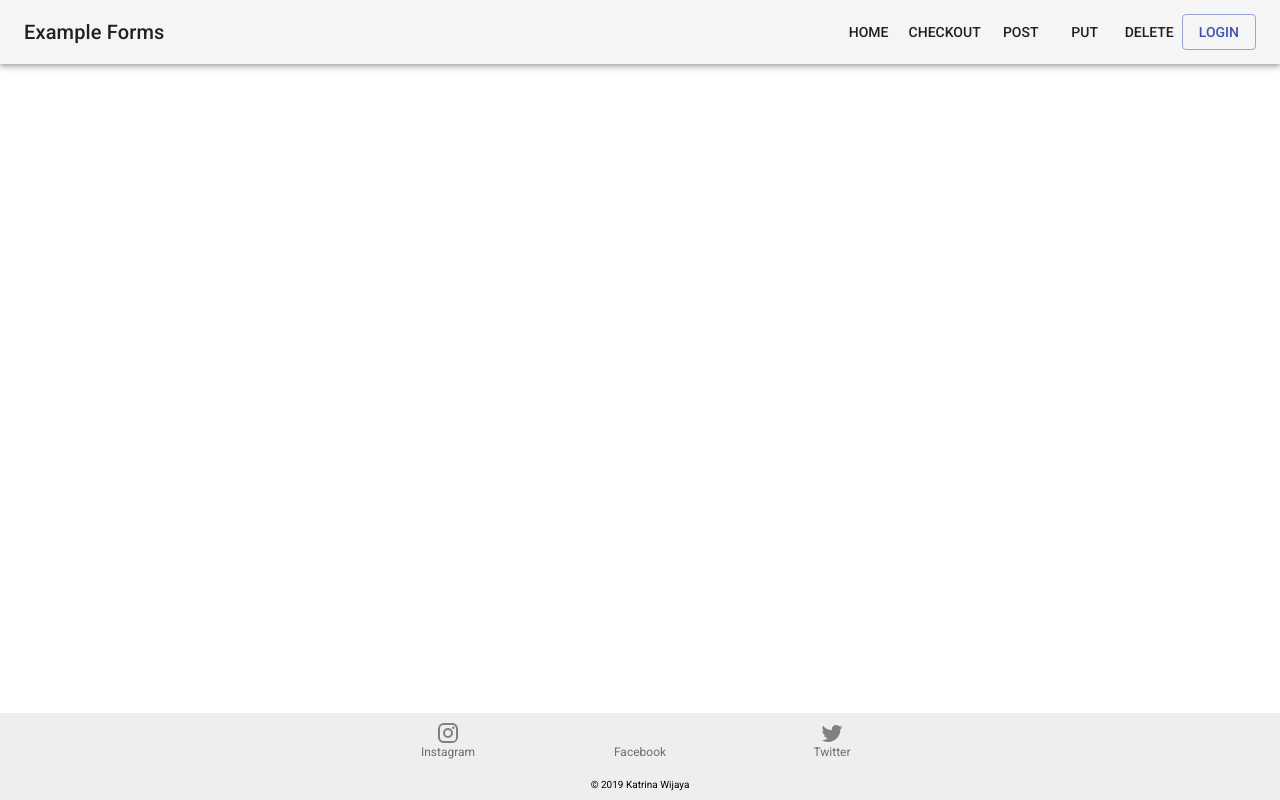
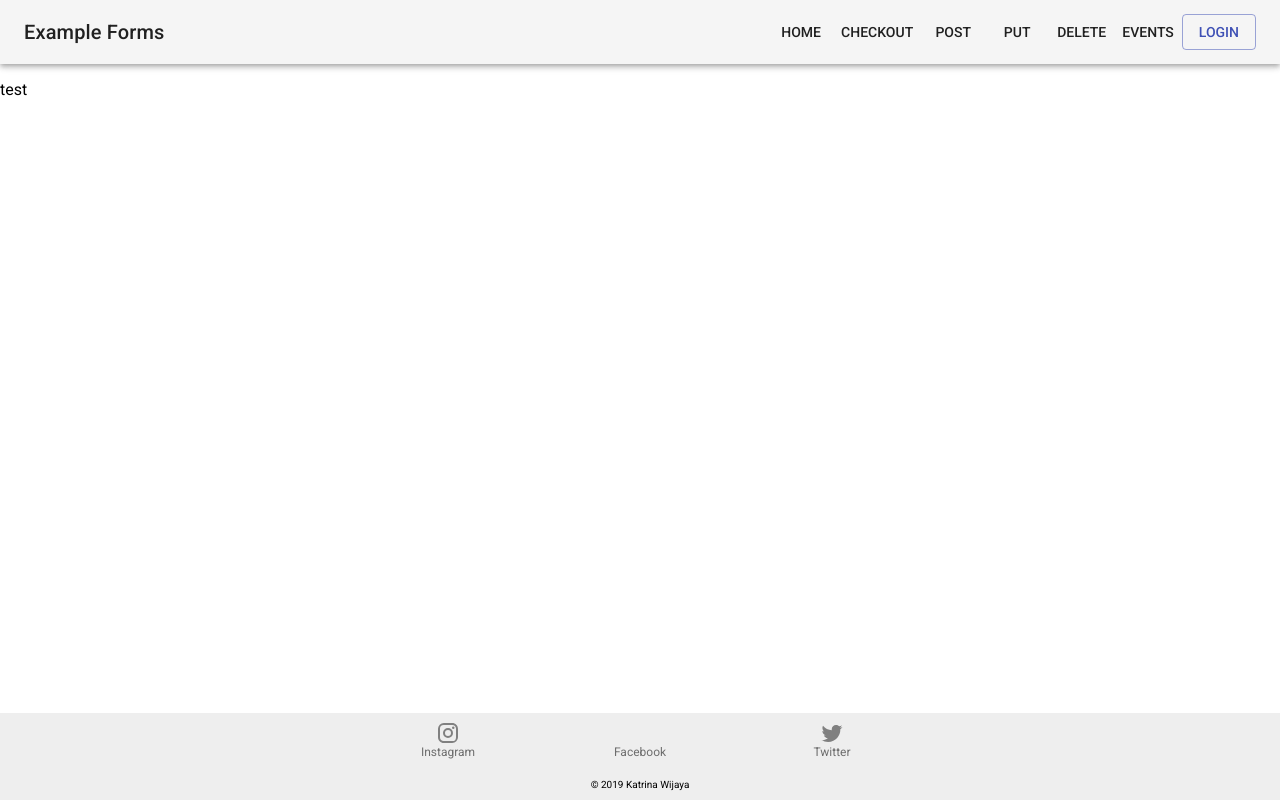
Before and after one commit to swe-ucla/Event-Portal, a React (Create React App) app in the folder client/: page /events in a window 1280 px wide. Built offline with nearby package versions, Linux system fonts and the light colour scheme.

Commit message:
added Events to NavBar, added Event.js

```diff
--- a/client/src/App.js
+++ b/client/src/App.js
@@ -9,6 +9,7 @@ import Checkout from './components/Checkout.js';
 import ExamplePostForm from './components/ExamplePostForm.js'
 import ExamplePutForm from './components/ExamplePutForm.js'
 import ExampleDeleteForm from './components/ExampleDeleteForm.js'
+import Events from './components/Events.js'
 
 require('typeface-roboto');
 
@@ -42,6 +43,7 @@ class App extends Component {
         <Route path="/post" component={ExamplePostForm} />
         <Route path="/put" component={ExamplePutForm} />
         <Route path="/delete" component={ExampleDeleteForm} />
+        <Route path="/events" component={Events} />
       </Router>
     )
   }
--- /dev/null
+++ b/client/src/components/Events.js
@@ -0,0 +1,31 @@
+import React, { Component } from 'react';
+import axios from 'axios';
+
+import { withStyles } from '@material-ui/core/styles';
+import Typography from '@material-ui/core/Typography';
+import InputLabel from '@material-ui/core/InputLabel';
+import MenuItem from '@material-ui/core/MenuItem';
+import Select from '@material-ui/core/Select';
+import Button from '@material-ui/core/Button';
+import FormHelperText from '@material-ui/core/FormHelperText';
+import Paper from '@material-ui/core/Paper';
+
+import ExampleDeleteFormStyles from '../styles/ExampleDeleteForm.js';
+import ExampleGet from '../components/ExampleGet.js';
+
+class Events extends Component {
+	constructor() {
+		super();
+
+		this.state = '';
+	}
+	render() {
+		return (
+			<p>
+				test
+			</p>
+		);
+	}
+}
+
+export default withStyles(ExampleDeleteFormStyles)(Events);
--- a/client/src/components/NavBar.js
+++ b/client/src/components/NavBar.js
@@ -24,6 +24,7 @@ const NavBar = (props) => {
         <Button component={Link} to="/post">POST</Button>
         <Button component={Link} to="/put">PUT</Button>
         <Button component={Link} to="/delete">DELETE</Button>
+        <Button component={Link} to="/events">EVENTS</Button>
         <Button color="primary" variant="outlined">
           Login
         </Button>
```
